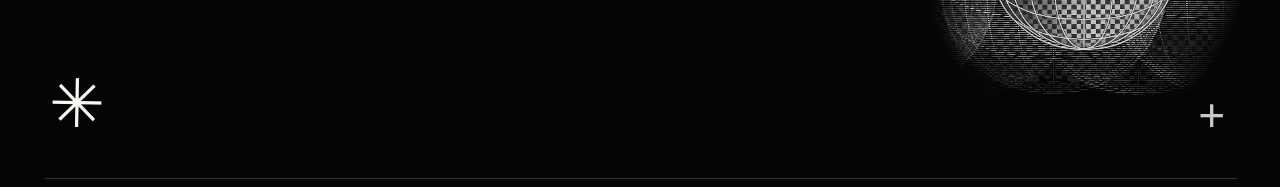
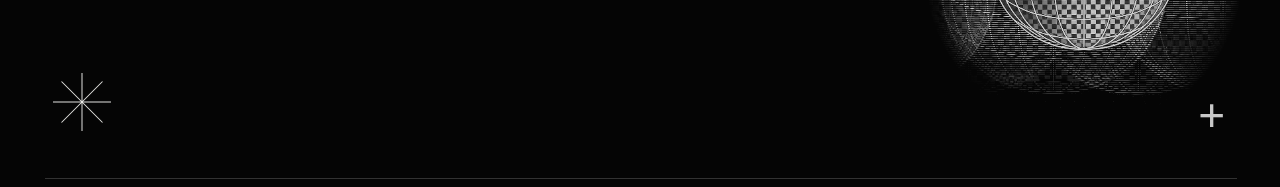
Before and after one commit to Wissko/tbs-website, a Next.js app: page / in a window 1280 px wide. Shown: the part 1227-1414 px from the top of the page. Built offline with nearby package versions, Linux system fonts and the light colour scheme.

Commit message:
Refine footer star mark

```diff
--- a/app/globals.css
+++ b/app/globals.css
@@ -988,13 +988,24 @@ a { color: inherit; text-decoration: none; }
 }
 .site-footer-star {
   position: absolute;
-  left: 4px;
-  bottom: 41px;
-  font-size: 67px;
-  line-height: 1;
-  font-weight: 300;
-  transform: rotate(1deg);
+  left: 8px;
+  bottom: 47px;
+  width: 58px;
+  height: 58px;
 }
+.site-footer-star span {
+  position: absolute;
+  left: 50%;
+  top: 50%;
+  width: 58px;
+  height: 1px;
+  background: rgba(246,246,242,.92);
+  transform-origin: center;
+}
+.site-footer-star span:nth-child(1) { transform: translate(-50%, -50%) rotate(0deg); }
+.site-footer-star span:nth-child(2) { transform: translate(-50%, -50%) rotate(45deg); }
+.site-footer-star span:nth-child(3) { transform: translate(-50%, -50%) rotate(90deg); }
+.site-footer-star span:nth-child(4) { transform: translate(-50%, -50%) rotate(135deg); }
 .site-footer-sphere {
   position: absolute;
   right: -4px;
@@ -1064,7 +1075,8 @@ a { color: inherit; text-decoration: none; }
   .site-footer-brand-block { top: 48px; }
   .site-footer-logo { font-size: 52px; }
   .site-footer-tagline { margin-top: 30px; font-size: 12px; }
-  .site-footer-star { font-size: 48px; bottom: 40px; }
+  .site-footer-star { width: 44px; height: 44px; bottom: 44px; left: 2px; }
+  .site-footer-star span { width: 44px; }
   .site-footer-sphere { width: 230px; height: 218px; right: -56px; top: 128px; opacity: .72; }
   .site-footer-plus { right: 0; bottom: 40px; font-size: 36px; }
   .site-footer-bottom { left: 22px; right: 22px; bottom: 42px; grid-template-columns: 1fr; gap: 26px; }
--- a/components/SiteFooter.tsx
+++ b/components/SiteFooter.tsx
@@ -15,7 +15,12 @@ export default function SiteFooter() {
           </p>
         </div>
 
-        <div className="site-footer-star" aria-hidden="true">✳</div>
+        <div className="site-footer-star" aria-hidden="true">
+          <span />
+          <span />
+          <span />
+          <span />
+        </div>
 
         <figure className="site-footer-sphere" aria-hidden="true">
           <Image
```
